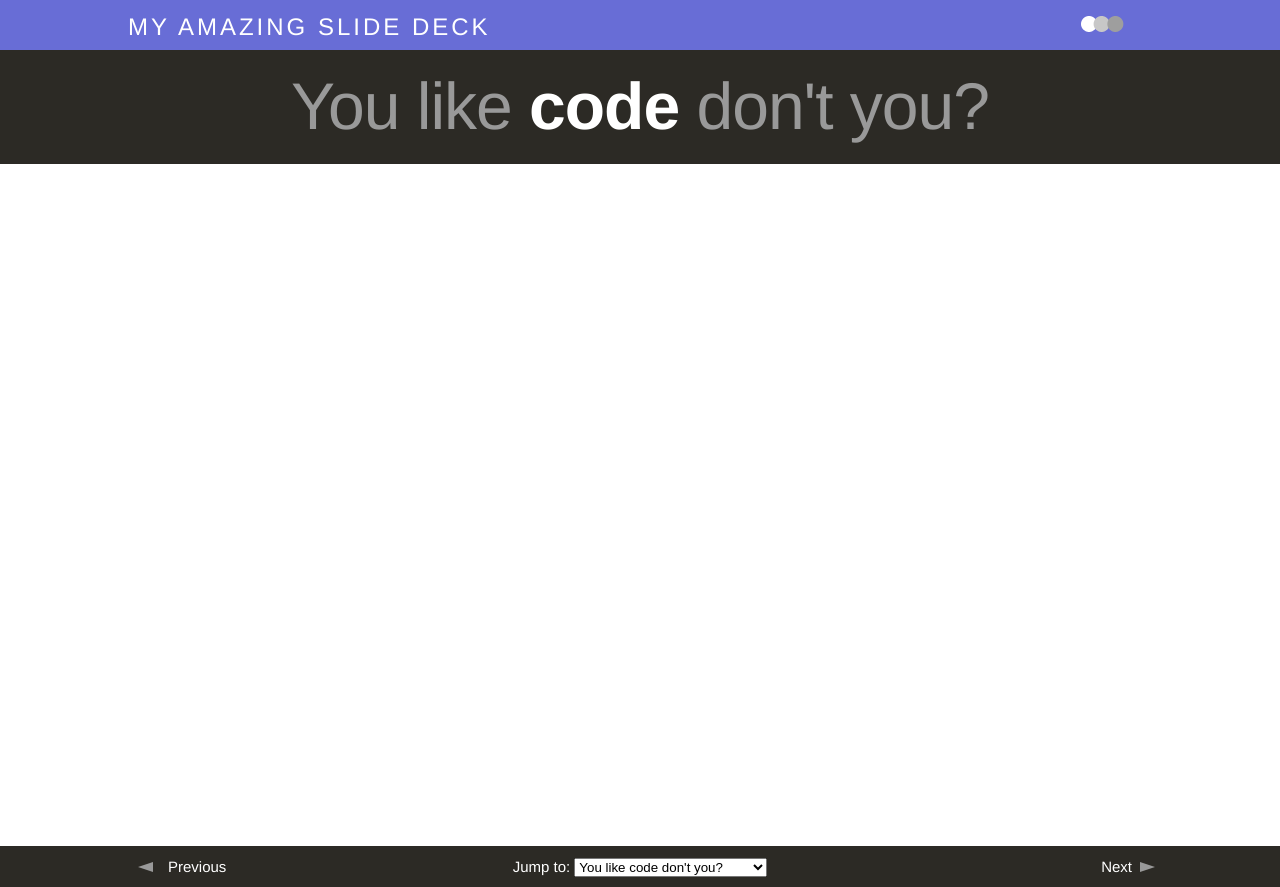
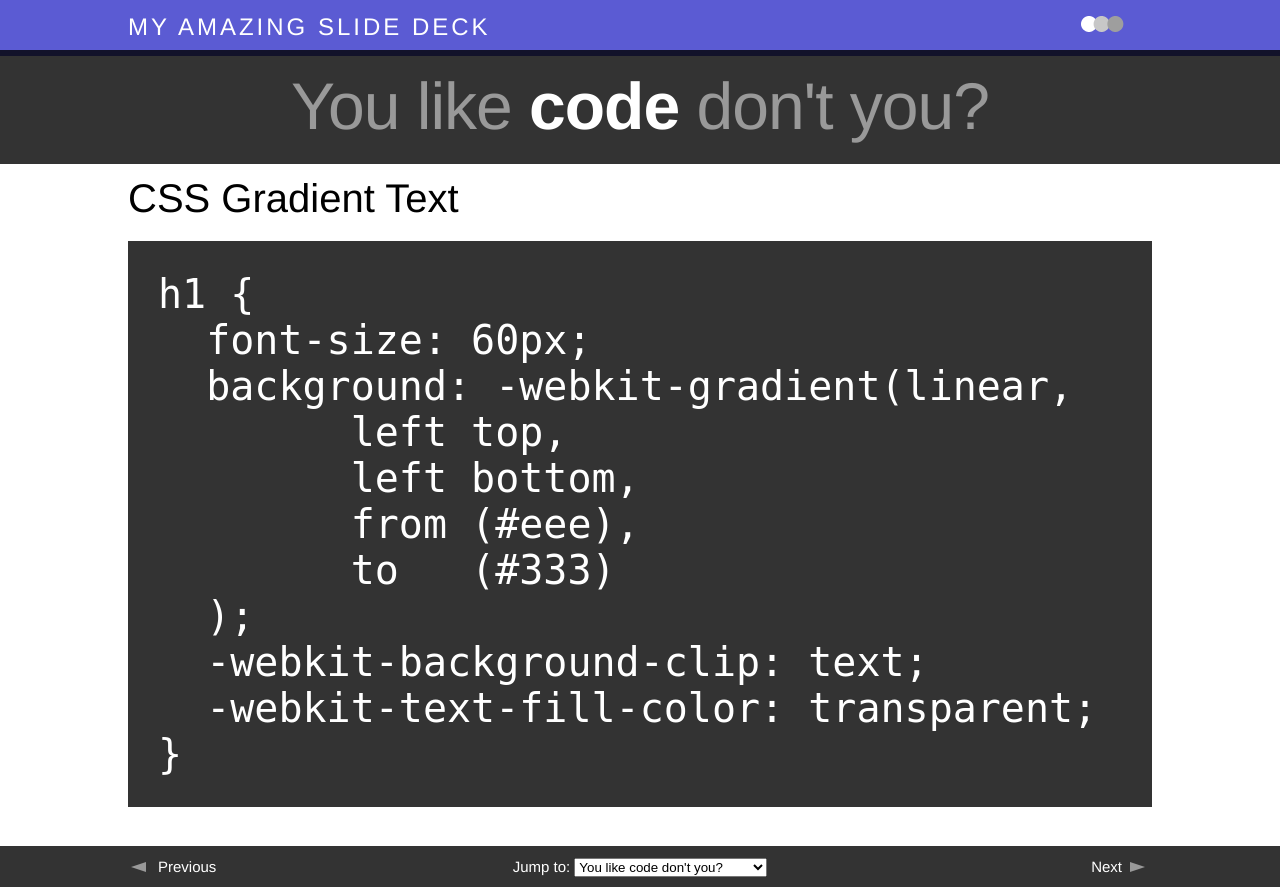
Before and after one commit to chriscoyier/Slides, a PHP site: page /slides/2-whatever.php in a window 1280 px wide. Run offline with PHP 8.4, Linux system fonts and the light colour scheme; some libraries are stand-ins or nearby versions.

Commit message:
Slide examples and cleanup

```diff
--- a/css/slide.css
+++ b/css/framework.css
@@ -1,5 +1,5 @@
 html { overflow-y: scroll; }
-html, body { overflow-x: hidden; }
+html, body { overflow-x: hidden; height: 100%; }
 body {
 	font-family: "HelveticaNeue-Light", "Helvetica Neue Light", "Helvetica Neue", Helvetica, Arial, "Lucida Grande", sans-serif;
     font-weight: 300;
@@ -13,7 +13,7 @@ body {
 header, footer, section, figure { display: block; }
 
 header {
-	background: #686dd6;
+	background: rgba(50,50,200,0.8);
 	position: fixed;
 	top: 0;
 	left: 0;
@@ -42,8 +42,11 @@ header section {
 	text-indent: -9999px;
 }
 #content {
- padding-top: 170px;
- padding-bottom: 80px;
+	height: 100%;
+}
+#content section {
+	padding-top: 170px;
+	padding-bottom: 80px;
 }
 
 h1, h2, h3, h4, h5 {
@@ -52,7 +55,7 @@ h1, h2, h3, h4, h5 {
 }
 h1 {
 	font-size: 66px;
-	background: #2C2A25;
+	background: rgba(0,0,0,0.8);
 	color: white;
 	text-align: center;
 	position: fixed;
@@ -79,12 +82,12 @@ h2 {
 }
 
 h3 {
-	font-size: 26px;
+	font-size: 40px;
 	margin: 0 0 15px 0;
 }
 
 footer {
-	background: #2C2A25;
+	background: rgba(0,0,0,0.8);
 	padding: 10px;
 	position: fixed;
 	width: 100%;
@@ -105,12 +108,12 @@ footer select {
 
 #next {
 	position: absolute;
-	right: 30px;
+	right: 40px;
 	top: 0;
 }
 #previous {
 	position: absolute;
-	left: 30px;
+	left: 20px;
 	top: 0;
 }
 #next:after, #previous:after {
@@ -127,7 +130,7 @@ footer select {
 	border-left: 15px solid #999;
 }
 #previous:after {
-	right: 125%;
+	right: 120%;
 	border-right: 15px solid #999;
 }
 #next:hover, #previous:hover {
@@ -148,8 +151,11 @@ footer select {
 	left: -3500px;
 	position: relative;
 	-webkit-transition: all 1s ease;
+	-webkit-transition-property: left, opacity;
 	-moz-transition: all 1s ease;
+	-moz-transition-property: left, opacity;
 	-o-transition: all 1s ease;
+	-o-transition-property: left, opacity;
 }
 
 .loaded #content, .loaded h1 section {
--- /dev/null
+++ b/css/slides.css
@@ -0,0 +1,29 @@
+.slide-1 {
+	background: url(../images/traintrack.jpg) center center no-repeat;
+}
+.slide-1 blockquote {
+	color: white;
+	font-size: 40px;
+	margin-top: 60px;
+	text-shadow: 0 2px 0 black;
+	font: italic 70px Baskerville;
+	text-align: center;
+
+}
+.slide-1 blockquote cite {
+	display: block;
+	font-size: 30px;
+	margin-top: 130px;
+}
+
+.slide-2 pre {
+	background: #333;
+	color: white;
+	padding: 30px;
+	font: 40px Monaco, MonoSpace;
+	margin: 0;
+}
+
+.slide-3 {
+	background: url(../images/sunflowers.jpg) center center no-repeat;
+}
--- a/includes/doctype.php
+++ b/includes/doctype.php
@@ -10,9 +10,8 @@
 	<script src="http://html5shim.googlecode.com/svn/trunk/html5.js"></script>
 	<![endif]-->
 
-	<link rel="stylesheet" href="../css/slide.css">
+	<link rel="stylesheet" href="../css/framework.css">
+	<link rel="stylesheet" href="../css/slides.css">
 </head>
 
 <body>
-
-	<div id="page-wrap">
--- a/includes/footer.php
+++ b/includes/footer.php
@@ -30,8 +30,6 @@
 		</section>
 	</footer>
 
-	</div><!--page-wrap-->
-
 	<script src="//ajax.googleapis.com/ajax/libs/jquery/1.5.1/jquery.min.js"></script>
 	<script src="../scripts/slide.js"></script>
 
--- a/scripts/slide.js
+++ b/scripts/slide.js
@@ -8,11 +8,11 @@ function gotoThere(link) {
 
 $("#previous, #next").click(function(e) {
 	$("html").addClass("leaving");
-	setTimeout(gotoThere, 300, this.href);
+	setTimeout(gotoThere, 400, this.href);
 	return false;
 });
 
 $("#jumper").change(function() {
  	$("html").addClass("leaving");
-	setTimeout(gotoThere, 300, $(this).val());
+	setTimeout(gotoThere, 400, $(this).val());
 });
--- a/setup.php
+++ b/setup.php
@@ -13,7 +13,7 @@
 	$pageNames = array(
 		'1-intro.php'         => 'This is my <strong>amazing</strong> first slide',
 		'2-whatever.php'      => 'You like <strong>code</strong> don\'t you?',
-		'3-graphic.php'       => '...others do not.'
+		'3-graphic.php'       => 'Thank you <strong>very</strong> much.'
 	);
 
 
--- a/slides/2-whatever.php
+++ b/slides/2-whatever.php
@@ -5,9 +5,25 @@
 	include_once("../includes/header.php");
 ?>
 
-<div id="content">
+<div id="content" class="slide-2">
 
-	<!-- Slide content goes here -->
+	<section>
+
+		<h3>CSS Gradient Text</h3>
+
+		<pre><code>h1 {
+  font-size: 60px;
+  background: -webkit-gradient(linear,
+	left top,
+	left bottom,
+	from (#eee),
+	to   (#333)
+  );
+  -webkit-background-clip: text;
+  -webkit-text-fill-color: transparent;
+}</code></pre>
+
+	</section>
 
 </div><!--content-->
 
```
Also changed, not shown: slides/1-intro.php (+11 -2 lines), slides/3-graphic.php (+6 -2 lines), images/sunflowers.jpg (added), images/traintrack.jpg (added).
